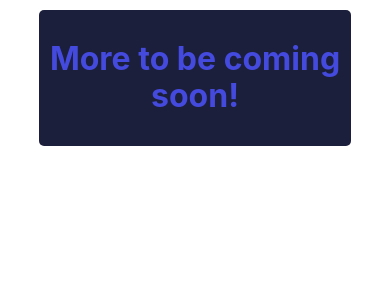
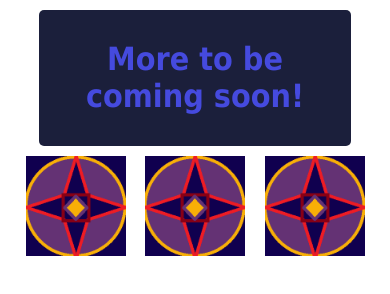
Before and after one commit to IAmLHarris/bunhatterart, a plain HTML site: page index.html in a window 390 px wide. Drawn offline with Linux system fonts and the light colour scheme.

Commit message:
Lazy Loading, Media Queries, Placeholder Images

```diff
--- a/index.html
+++ b/index.html
@@ -6,8 +6,10 @@
     <meta http-equiv="X-UA-Compatible" content="ie=edge" />
     <title>The Bun Hatter Art</title>
 
+    <link rel="stylesheet" href="styles/normalize.css" />
     <link rel="stylesheet" href="styles/base.css" />
-    <link rel="stylesheet" href="styles/normalize.css" />
+    <link rel="stylesheet" href="styles/medium.css" />
+    <link rel="stylesheet" href="styles/large.css" />
 
     <link
       rel="icon"
@@ -18,11 +20,34 @@
   </head>
 
   <body>
-    <header><h1>More to be coming soon!</h1></header>
+    <header><h1 id="query-checker">More to be coming soon!</h1></header>
 
-    <main></main>
+    <main>
+      <div class="art-container">
+        <img
+          class="image-unloaded"
+          id="placeholder"
+          src="images/placeholder2.png"
+          data-src="images/unplaceholder.png"
+        />
+        <img
+          class="image-unloaded"
+          id="placeholder"
+          src="images/placeholder2.png"
+          data-src="images/unplaceholder.png"
+        />
+        <img
+          class="image-unloaded"
+          id="placeholder"
+          src="images/placeholder2.png"
+          data-src="images/unplaceholder.png"
+        />
+      </div>
+    </main>
 
     <footer></footer>
+
+    <script src="scripts/lazyloading.js"></script>
     <!-- Made by L.C. Harris. -->
   </body>
 </html>
--- /dev/null
+++ b/scripts/lazyloading.js
@@ -0,0 +1,32 @@
+let stasisImages = document.querySelectorAll("img[data-src]");
+
+const loadImages = (image) => {
+  image.setAttribute("src", image.getAttribute("data-src"));
+
+  image.onload = () => {
+    image.removeAttribute("data-src");
+    console.log("lazy load");
+
+    image.setAttribute("class", "image-loaded");
+    console.log(image);
+  };
+};
+
+if ("IntersectionObserver" in window) {
+  const observer = new IntersectionObserver((items, observer) => {
+    items.forEach((item) => {
+      if (item.isIntersecting) {
+        loadImages(item.target);
+        observer.unobserve(item.target);
+      }
+    });
+  });
+
+  stasisImages.forEach((img) => {
+    observer.observe(img);
+  });
+} else {
+  stasisImages.forEach((img) => {
+    loadImages(img);
+  });
+}
--- a/styles/base.css
+++ b/styles/base.css
@@ -4,7 +4,7 @@
   --accent1-color: #b14aed;
   --accent2-color: #c874d9;
   --accent3-color: #e1bbc9;
-  font-family: "Inter", sans-serif;
+  font-family: Tahoma, Verdana, sans-serif;
 }
 
 /* Placeholder colors for now. */
@@ -20,3 +20,31 @@ header {
   border-radius: 5px;
   text-align: center;
 }
+
+.art-container {
+  display: grid;
+  justify-content: center;
+
+  grid-column-gap: 5%;
+  grid-template-columns: repeat(3, auto);
+}
+
+.image-unloaded {
+  opacity: 0;
+  visibility: hidden;
+}
+
+.image-loaded {
+  -webkit-transition: 0.5s linear;
+  transition: 0.5s linear;
+}
+
+.art-container > img {
+  max-width: 100px;
+}
+
+#placeholder {
+  background-image: url("../images/placeholder2.png");
+  -webkit-transition: 0.5s linear;
+  transition: 0.5s linear;
+}
--- /dev/null
+++ b/styles/large.css
@@ -0,0 +1,8 @@
+@media only screen and (min-width: 60em) {
+  #query-checker {
+    color: #a10000;
+  }
+  body {
+    display: grid;
+  }
+}
--- /dev/null
+++ b/styles/medium.css
@@ -0,0 +1,5 @@
+@media only screen and (min-width: 600px) {
+  #query-checker {
+    color: #34c018;
+  }
+}
```
Also changed, not shown: images/placeholder.png (added), images/placeholder2.png (added), images/unplaceholder.png (added).
